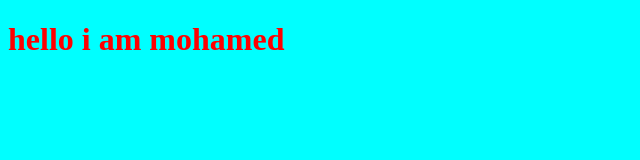
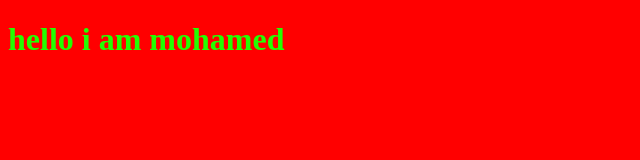
Before and after one commit to Mahmoud2225/myproject, a plain HTML site: page index.html in a window 1280 px wide. Shown: the whole page, without its empty margins (0-640 px from the left). Drawn offline with Linux system fonts and the light colour scheme.

Commit message:
modify css files

```diff
--- a/style.css
+++ b/style.css
@@ -1,6 +1,6 @@
 h1{
-    color: red;
+    color: rgb(34, 255, 0);
 }
 body{
-    background-color: aqua;
+    background-color: rgb(255, 0, 0);
 }
```
